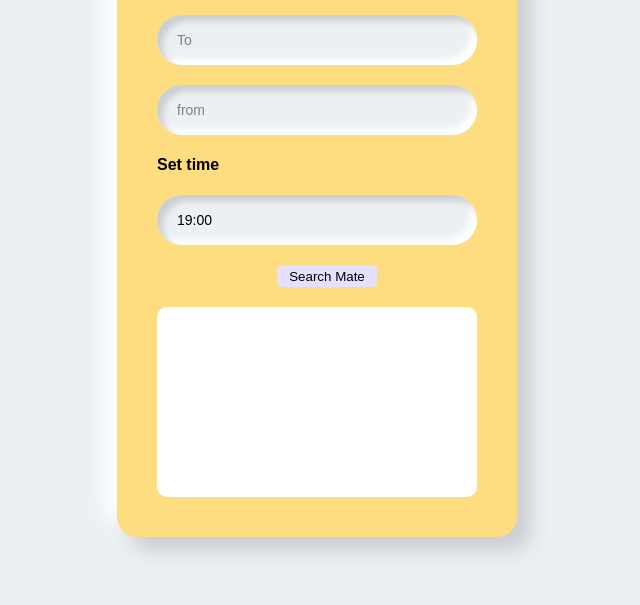
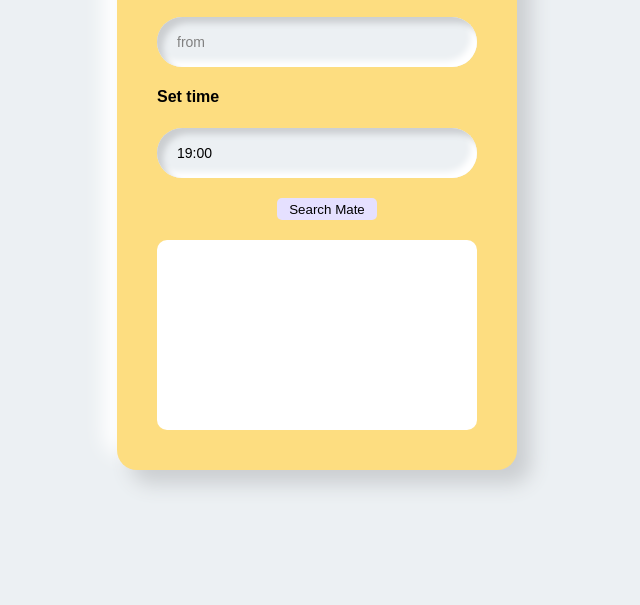
Before and after one commit to jigovind556/Auto-Mate, a plain HTML site: page index.html in a window 1280 px wide. Shown: the part 195-800 px from the top of the page, without its empty margins (323-963 px from the left). Drawn offline with nearby package versions, Linux system fonts and the light colour scheme; no server answers; some icons are missing.

Commit message:
body adjustment

```diff
--- a/CSS/main.css
+++ b/CSS/main.css
@@ -16,7 +16,7 @@
 body {
     margin: 0;
     width: 100vw;
-    height: 100vh;
+    /* height: 100vh; */
     background: #ecf0f3;
     /* background: #FFD944; */
     display: flex;
```
